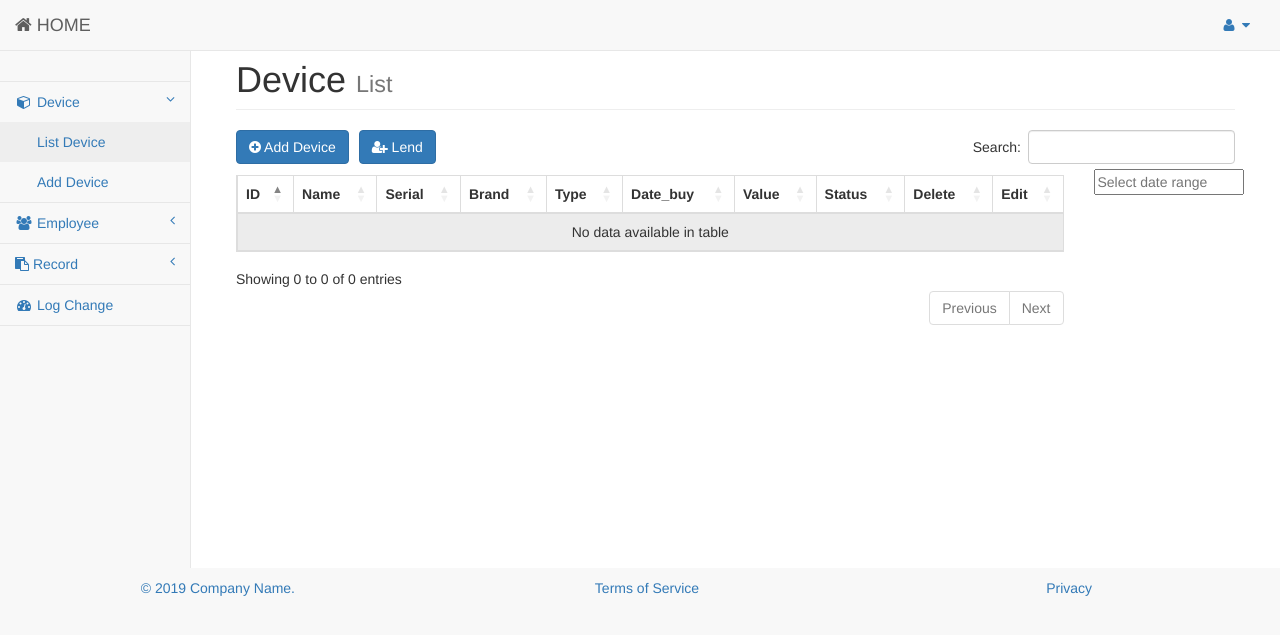
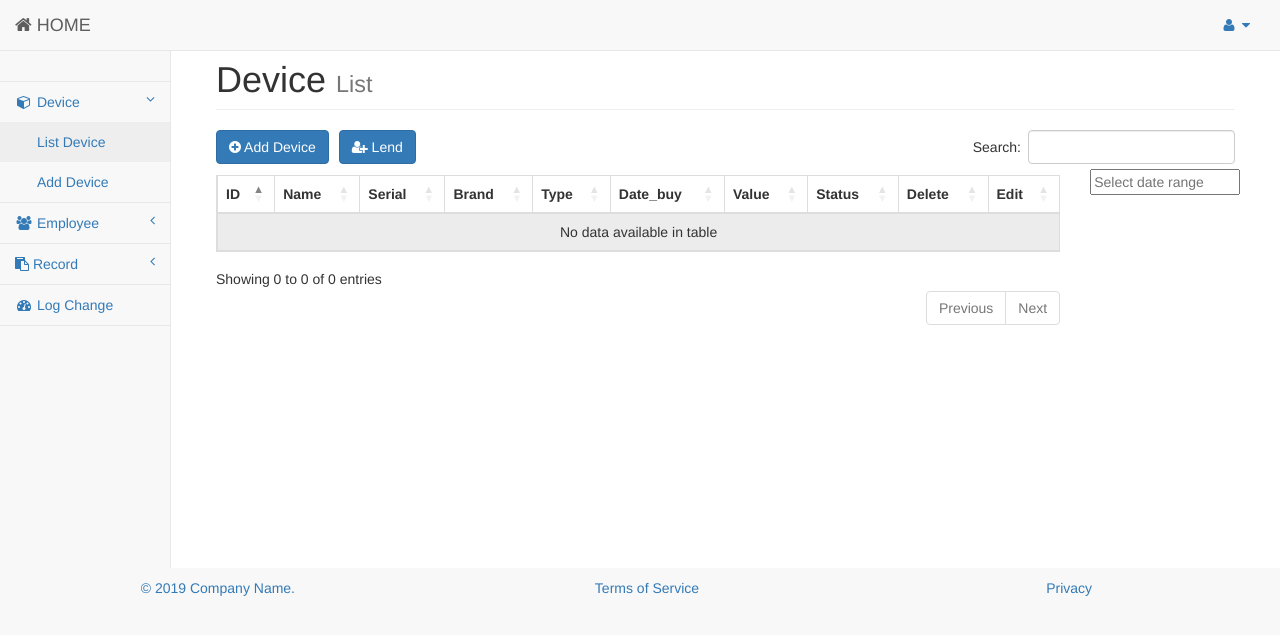
Before and after one commit to quocanh31/property_management, a Flask app: page / in a window 1280 px wide. Shown: the top 635 px of the page. Run offline with Flask 2, Linux system fonts and the light colour scheme; the visitor is signed in with stand-in values (Sample User, id 1); data that the repository does not hold is empty; some libraries are stand-ins or nearby versions.

Commit message:
log change

```diff
--- a/templates/layout.html
+++ b/templates/layout.html
@@ -91,7 +91,7 @@
 	@media(min-width:768px) {
 		#page-wrapper {
 			position: inherit;
-			margin: 0 0 0 190px;
+			margin: 0 0 0 170px;
 			padding: 0 30px;
 			border-left: 1px solid #e7e7e7;
 		}
@@ -225,7 +225,7 @@
             </ul>
             <!-- /.navbar-top-links -->
 
-            <div class="navbar-default sidebar" role="navigation" style="width:190px">
+            <div class="navbar-default sidebar" role="navigation" style="width:170px">
                 <div class="sidebar-nav navbar-collapse" ">
                     <ul  class="nav" id="side-menu">
                         <li class="sidebar-search">
@@ -364,20 +364,18 @@
 </body>
 
 <!-- Footer -->
-<footer class="page-footer font-small blue pt-4">
+<footer >
 
-	<div class ="ror">
-	</div>
-    <div class="row">
-        <div class="col-lg-12">
+
+    <div style="width:100%;">
+
             <ul class="nav nav-pills nav-justified">
                 <li><a href="/">© 2019 Company Name.</a></li>
                 <li><a href="#">Terms of Service</a></li>
                 <li><a href="#">Privacy</a></li>
             </ul>
-        </div>
     </div>
-</div>
+
 
 </footer>
 <!-- Footer -->
--- a/templates/login.html
+++ b/templates/login.html
@@ -16,8 +16,8 @@
 			<input type="text" name="username" placeholder="Tên đăng nhập" required checked>
 			<p>Mật khẩu</p>
 			<div class="eyes-showpassword">
-				<input id="passw" type="text" name="password" placeholder="Mật khẩu" required checked>
-				<i id="password" onclick="showPassword1(); showPassword2()" class="fas fa-eye-slash"></i>
+				<input autocomplete="off" id="passw" type="password" name="password" placeholder="Mật khẩu" required checked>
+				<i id="password" onclick=" showPassword2();showPassword1();" class="fas fa-eye-slash"></i>
 			</div>
 			<input type="submit" name="submit" value="Đăng nhập">
 		</form>
```
Also changed, not shown: api/log.py (+14 -4 lines), templates/base.html (+7 -9 lines), templates/log_change.html (+12 -4 lines).
